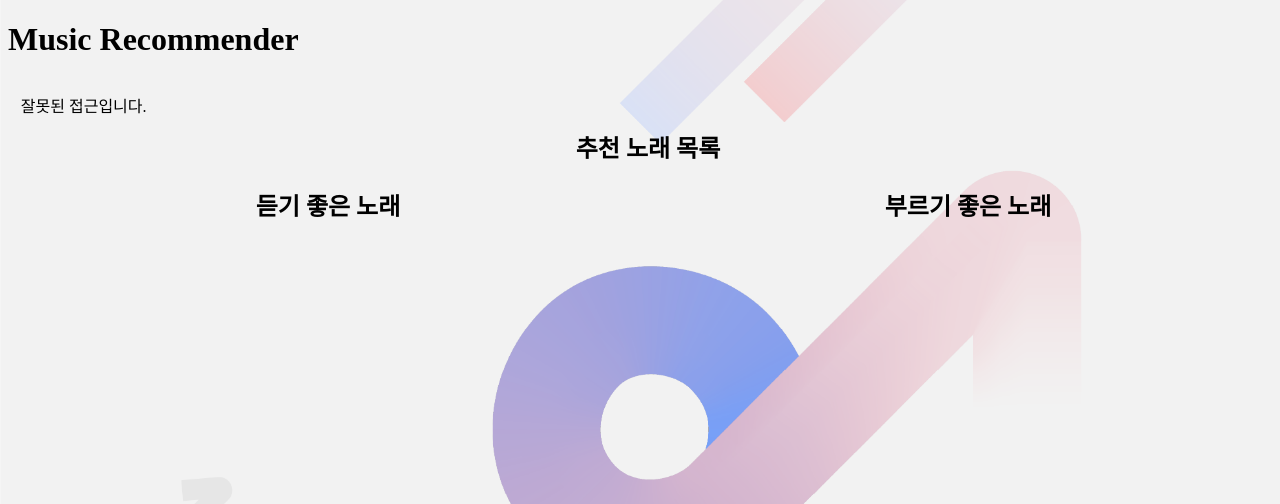
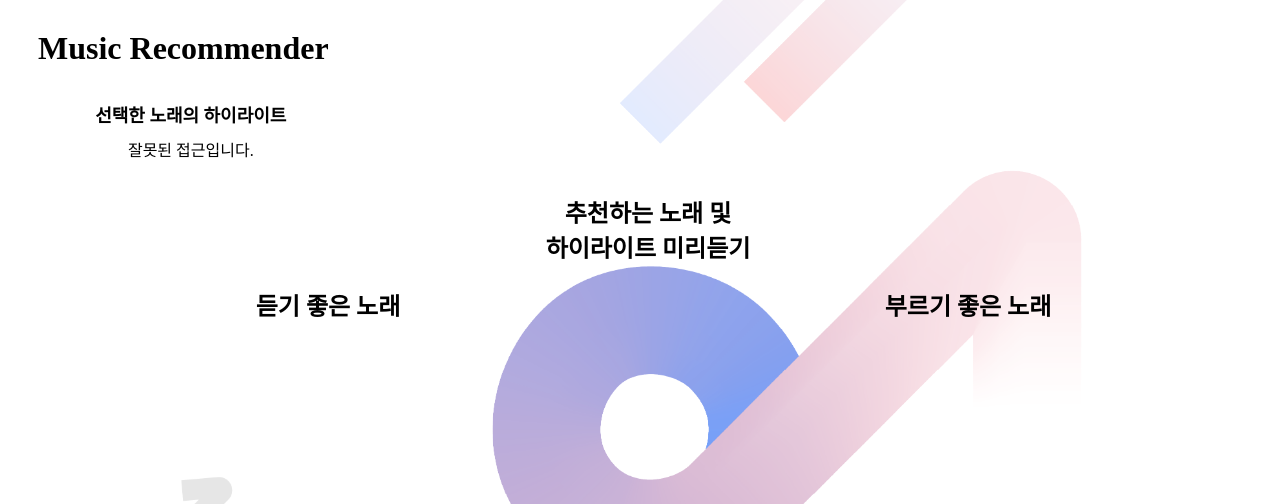
Before and after one commit to LiiNen/MusicRecommender_Flask, a Flask app: template templates/result.html in a window 1280 px wide. Shown: the top 504 px of the page. Run offline with Flask 2, Linux system fonts and the light colour scheme; the template is opened without the code that fills it, so the values that code supplies are empty; parts of the project's set-up code (start-up, migrations or seed data) failed here and were passed over.

Commit message:
Modify backimg & some css

```diff
--- a/static/index.css
+++ b/static/index.css
@@ -46,7 +46,7 @@ h1 {
 }
 
 #searchBtn {
-    width: 12%;
+    width: 105px;
     height: 30px;
     margin: 10px;
     display: inline-block;
--- a/static/result.css
+++ b/static/result.css
@@ -7,8 +7,18 @@ body {
 }
 
 #music_wrapper {
-    margin: 0px;
+    width: 320px;
+    margin: 10px;
     padding: 1%;
+    text-align: center;
+}
+#music_name {
+    width: 300px;
+    margin: 10px;
+}
+.select_title {
+    font-weight: bold;
+    font-size: 18px;
 }
 
 #result_box {
@@ -44,3 +54,8 @@ body {
 .title {
     width: 300px;
 }
+#main {
+    cursor: pointer;
+    margin-top: 30px;
+    margin-left: 30px;
+}
--- a/templates/result.html
+++ b/templates/result.html
@@ -6,14 +6,15 @@
         <title>MR</title>
     </head>
     <body>
-        <h1>Music Recommender</h1>
+        <h1 id='main'>Music Recommender</h1>
         <div></div>
         <div id="music_wrapper">
+            <div class='select_title'>선택한 노래의 하이라이트</div>
             <div id="music_name">{{search_type}}</div>
             <audio controls src="{{url_for('static', filename='music_dataset/')}}" id="music_player" style="display: none"></audio>
         </div>
         <div id = 'result_box'>
-            <div class='header'>추천 노래 목록</div>
+            <div class='header'>추천하는 노래 및<br>하이라이트 미리듣기</div>
             <div id = 'listen_component_box' class='component_box'>
                 <div class='header'>듣기 좋은 노래</div>
             </div>
@@ -46,7 +47,7 @@
             for(var i = 0; i < predict_list_length; i++) {
                 predict_list[i] = predict_list[i].substring(1)
             }
-            console.log(predict_list)
+            // console.log(predict_list) // 음악 리스트
             if(predict_list_length == 1 && predict_list[0] == "") console.log('nothing')
             else {
                 if (predict_list_length > 10) predict_list_length = 10
```
Also changed, not shown: static/asset/background.png, static/asset/background2.png (deleted), static/result.js, 1 other file.
